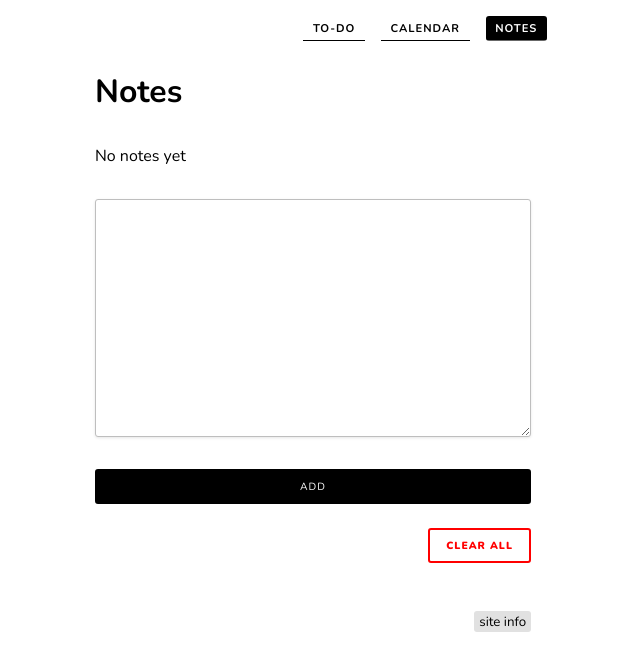
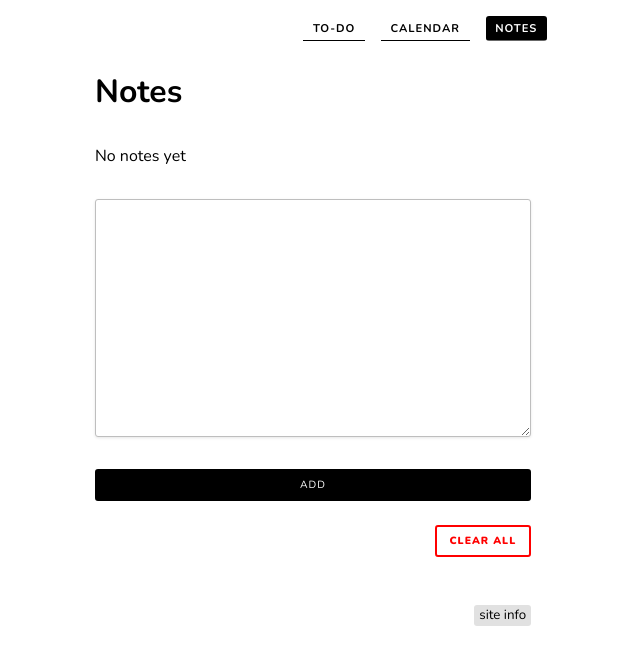
Before and after one commit to magalifabri/react-intro, a React (Create React App) app: page /notes in a window 1280 px wide. Shown: the top 670 px of the page, without its empty margins (327-967 px from the left). Built offline with nearby package versions, Linux system fonts and the light colour scheme.

Commit message:
Button rows adjust better to minimal width:
- The buttons are given width according to their content's needs
- The buttons have less padding

```diff
--- a/src/styles/style.scss
+++ b/src/styles/style.scss
@@ -91,7 +91,7 @@ label + button {
 
 .button-style-1 {
     cursor: pointer;
-    padding: .5rem 1rem;
+    padding: .4rem .8rem;
 
     background-color: black;
     border: 2px solid black;
@@ -137,12 +137,13 @@ label + button {
     gap: 1rem;
 
     & > * {
-        flex: 1;
+        //flex: 1; // all the same width
+        flex: 1 0 auto;
     }
 }
 
 .flex-initial {
-    flex: initial;
+    flex: initial; // element takes minimal width
 }
 
 .input-wrapper {
```
